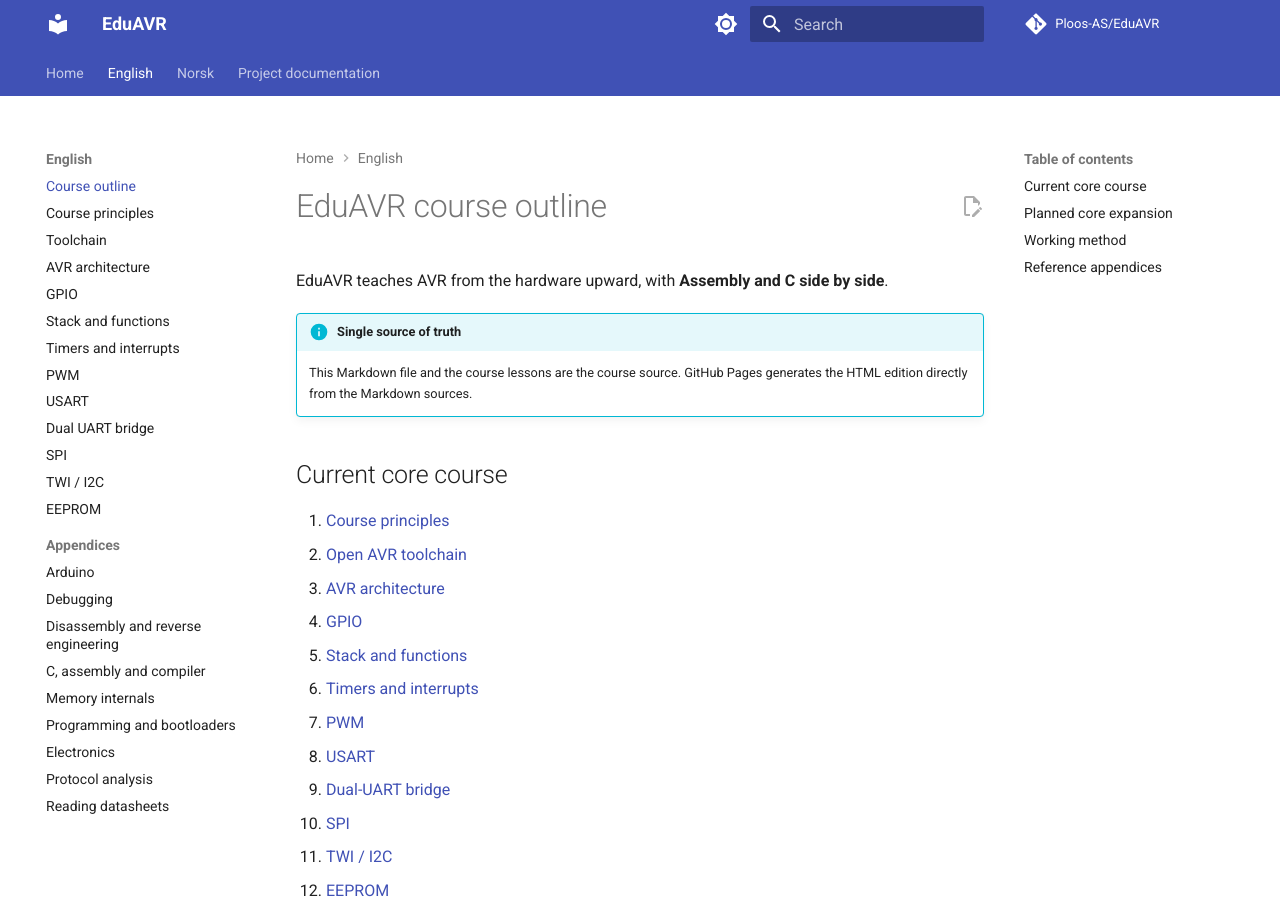
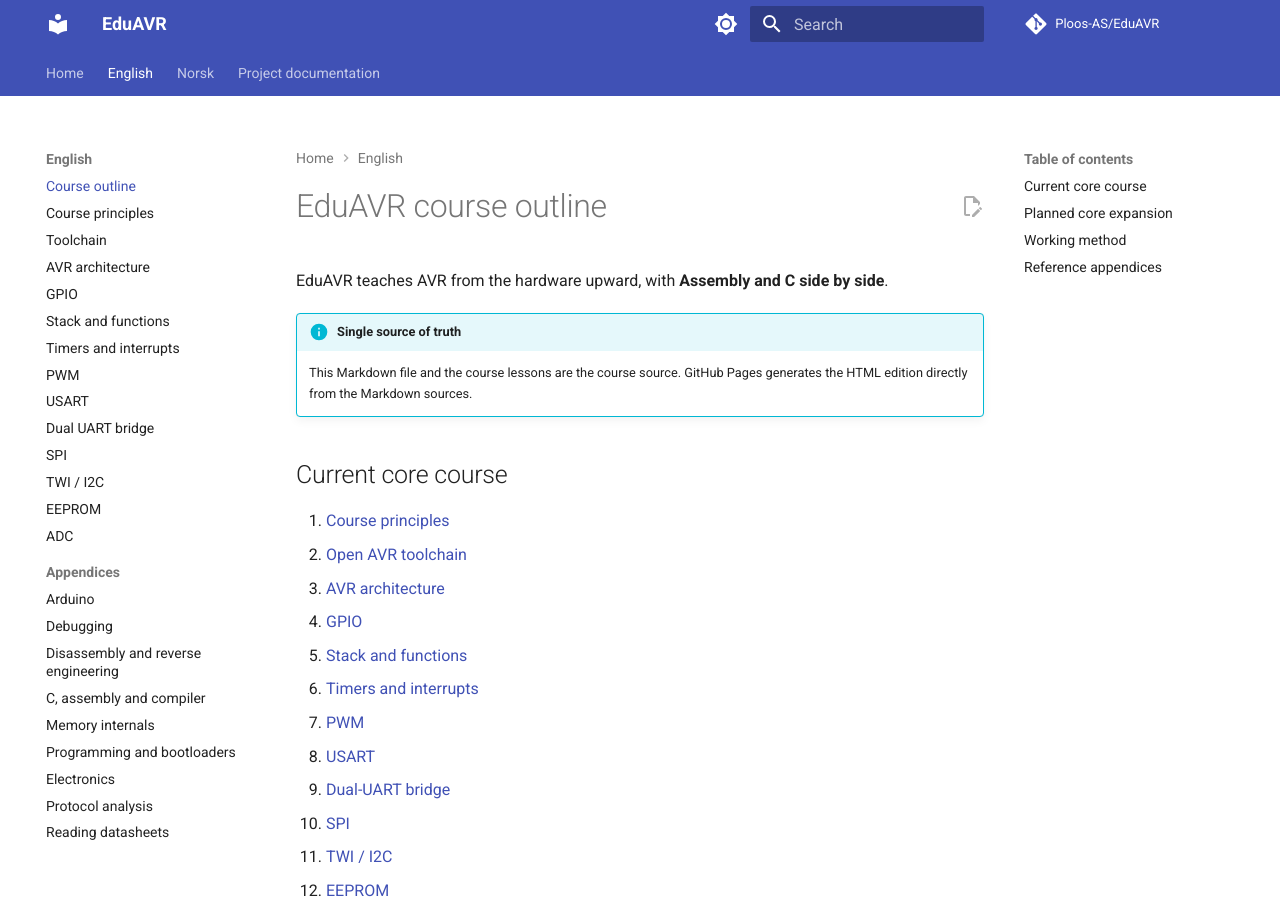
Before and after one commit to Ploos-AS/EduAVR, an MkDocs documentation site: the page built from docs/en/COURSE_OUTLINE.md, in a window 1280 px wide and 900 px high. Built offline with MkDocs 1.6.1 and Material for MkDocs 9.7.7, drawn with Linux system fonts in a browser that asks for light colours; comment, search, counter and statistics services are not loaded.

Commit message:
docs: add ADC lessons to navigation

```diff
--- a/mkdocs.yml
+++ b/mkdocs.yml
@@ -75,6 +75,7 @@
       - SPI: en/08-spi.md
       - TWI / I2C: en/09-twi-i2c.md
       - EEPROM: en/10-eeprom.md
+      - ADC: en/11-adc.md
       - Appendices:
           - Arduino: en/appendix-a-arduino.md
           - Debugging: en/appendix-b-debugging.md
@@ -99,6 +100,7 @@
       - SPI: no/08-spi.md
       - TWI / I2C: no/09-twi-i2c.md
       - EEPROM: no/10-eeprom.md
+      - ADC: no/11-adc.md
       - Appendikser:
           - Arduino: no/appendix-a-arduino.md
           - Debugging: no/appendix-b-debugging.md
```
